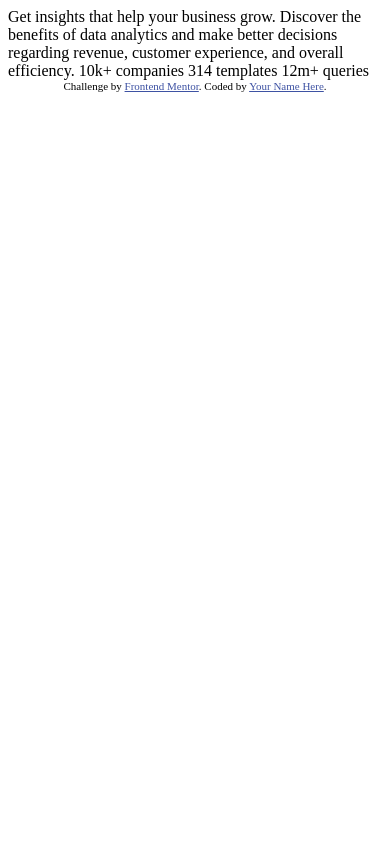
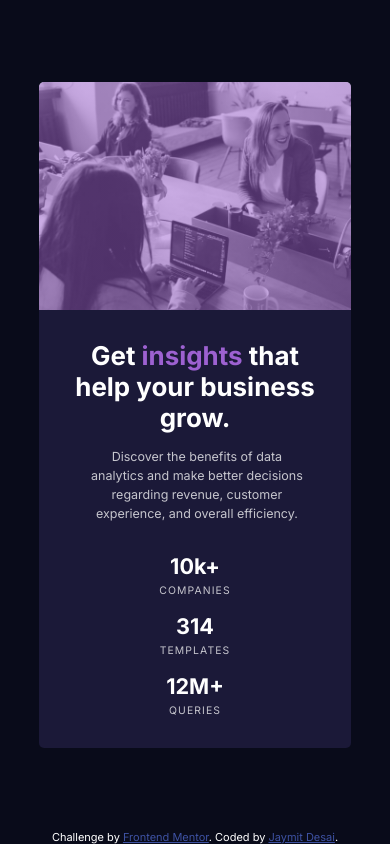
Before and after one commit to jaymit123/stats-preview-card-component-main, a plain HTML site: page index.html in a window 390 px wide. Drawn offline with Linux system fonts and the light colour scheme.

Commit message:
Enabled mobile layout

```diff
--- a/index.html
+++ b/index.html
@@ -1,21 +1,51 @@
 <!DOCTYPE html>
 <html lang="en">
+
 <head>
   <meta charset="UTF-8">
-  <meta name="viewport" content="width=device-width, initial-scale=1.0"> <!-- displays site properly based on user's device -->
+  <meta name="viewport" content="width=device-width, initial-scale=1.0">
+  <!-- displays site properly based on user's device -->
 
   <link rel="icon" type="image/png" sizes="32x32" href="./images/favicon-32x32.png">
-
+  <link rel="stylesheet" href="./styles/styles.css">
   <title>Frontend Mentor | Stats preview card component</title>
 
   <!-- Feel free to remove these styles or customise in your own stylesheet 👍 -->
-  <style>
-    .attribution { font-size: 11px; text-align: center; }
-    .attribution a { color: hsl(228, 45%, 44%); }
-  </style>
+
 </head>
+
 <body>
-
+  <div class="preview">
+    <main class="preview__card">
+      <picture class="preview__card__header">
+        <source srcset="./images/image-header-mobile.jpg 320w" media="(max-width:768px)">
+        <source srcset="./images/image-header-desktop.jpg 768w" media="(min-width:768px)">
+        <img src="./images/image-header-mobile.jpg" alt="team meeting">
+          </picture>
+        <div class="preview__card__content">
+          <h3 class="preview__card__content__title">Get <span class="preview__card__content__title__highlight">insights</span> that help your business grow.</h3>
+          <p class="preview__card__content__description">Discover the benefits of data analytics and make better
+            decisions
+            regarding revenue, customer
+            experience, and overall efficiency.</p>
+          <div class="preview__card__content__stats">
+            <span class="preview__card__content__stats__info">
+              <h4>10k+</h4>
+              <span class="preview__card__content__stats__info__type ">companies</span>
+            </span>
+            <span class="preview__card__content__stats__info">
+              <h4>314</h4>
+              <span class="preview__card__content__stats__info__type ">templates</span>
+            </span>
+            <span class="preview__card__content__stats__info">
+              <h4>12M+</h4>
+              <span class="preview__card__content__stats__info__type ">queries</span>
+            </span>
+          </div>
+        </div>
+    </main>
+  </div>
+  <!--
   Get insights that help your business grow.
 
   Discover the benefits of data analytics and make better decisions regarding revenue, customer
@@ -23,11 +53,12 @@
 
   10k+ companies
   314 templates
-  12m+ queries
+  12m+ queries -->
 
   <div class="attribution">
     Challenge by <a href="https://www.frontendmentor.io?ref=challenge" target="_blank">Frontend Mentor</a>.
-    Coded by <a href="#">Your Name Here</a>.
+    Coded by <a target="_blank" href="https://github.com/jaymit123">Jaymit Desai</a>.
   </div>
 </body>
+
 </html>
--- /dev/null
+++ b/styles/_colors.scss
@@ -0,0 +1,28 @@
+:root {
+    /* typography */
+    --color-text-primary: hsl(0, 0%, 100%);
+    --color-text-paragraph: hsla(0, 0%, 100%, 0.75);
+    --color-text-stats: hsla(0, 0%, 100%, 0.6);
+    --color-primary-preview: hsla(272, 55%, 60%, 50%);
+    --color-primary-preview-dark: hsla(272, 55%, 60%, 100%);
+
+    --color-primary-background: hsl(233, 47%, 7%);
+    --color-primary-dark: hsl(244, 38%, 16%);
+    --color-primary-light: hsl(277, 64%, 61%, 0.1);
+}
+
+body {
+    background: var(--color-primary-background);
+}
+
+h1 {
+    color: var(--color-text-primary);
+}
+
+p {
+    color: var(--color-text-paragraph);
+}
+
+h2 {
+    color: var(--color-text-stats);
+}
--- /dev/null
+++ b/styles/_responsive.scss
@@ -0,0 +1,36 @@
+$table-width: 768px;
+$desktop-width: 1024px;
+$desktop-large-width: 1440px;
+
+@mixin media($type, $range: "only") {
+    @if $type == "mobile" {
+        @media (max-width: #{$table-width - 1px}) {
+            @content;
+        }
+    } @else if $type == "tablet" {
+        @if $range == "only" {
+            @media (min-width: #{$table-width}) and (max-width: #{$desktop-width - 1px }) {
+                @content;
+            }
+        } @else if $range == ">=" {
+            @media (min-width: #{$table-width}) {
+                @content;
+            }
+        }
+    } @else if $type == "desktop" {
+        @if $range == "only" {
+            @media (min-width: #{$desktop-width}) and (max-width: #{$desktop-large-width - 1px }) {
+                @content;
+            }
+        } @else if $range == ">=" {
+            @media (min-width: #{$desktop-width}) {
+                @content;
+            }
+        }
+
+    } @else if $type == "desktop-large" {
+        @media (min-width: #{$desktop-large-width}) {
+            @content;
+        }
+    }
+}
--- /dev/null
+++ b/styles/_spacing.scss
@@ -0,0 +1,11 @@
+:root {
+    --space-xxxs: 0.25em;
+    --space-xxs:  0.375em;
+    --space-xs:   0.5em;
+    --space-sm:   0.75em;
+    --space-md:   1.25em;
+    --space-lg:   2em;
+    --space-xl:   3.25em;
+    --space-xxl:  5.25em;
+    --space-xxxl: 8.5em;
+}
--- /dev/null
+++ b/styles/_typography.scss
@@ -0,0 +1,66 @@
+@use './colors' as *;
+@import url('https://fonts.googleapis.com/css2?family=Inter:wght@400;700&family=Lexend+Deca&display=swap');
+:root {
+    --font-family-primary: 'Inter';
+    --font-family-secondary:  'Lexend Deca';
+    --text-base-size: 15px;
+    --text-scale-ratio: 1.2;
+    --text-weight-heading: 700;
+    --text-weight-paragraph: 400;
+
+    --text-xs: calc(1em / (var(--text-scale-ratio) * var(--text-scale-ratio)));
+    --text-sm:calc(1em / var(--text-scale-ratio));
+    --text-md: calc(1em * var(--text-scale-ratio));
+    --text-lg:calc(1em * var(--text-scale-ratio) * var(--text-scale-ratio));
+    --text-xl: calc(1em * var(--text-scale-ratio) * var(--text-scale-ratio) * var(--text-scale-ratio));
+    --text-xxl: calc(1em * var(--text-scale-ratio) * var(--text-scale-ratio) * var(--text-scale-ratio)  * var(--text-scale-ratio));
+    --text-xxxl: calc(1em * var(--text-scale-ratio) * var(--text-scale-ratio) * var(--text-scale-ratio)  * var(--text-scale-ratio) * var(--text-scale-ratio));
+
+
+}
+html, body {
+  font-size: var(--text-base-size);
+  font-family: var(--font-family-primary);
+  color: var(--color-text-primary)
+}
+
+h1,h2,h3,h4 {
+    color: var(--color-text-primary);
+}
+
+h1, .text-xxxl {
+    font-size:var(--text-xxl);
+}
+
+h2,.text-xxl {
+    font-size: var(--text-xxl);
+}
+
+
+h3, .text-xl {
+    font-size: var(--text-xl);
+}
+
+h4, .text-lg {
+    font-size: var(--text-lg);
+}
+
+h5, .text-md {
+    font-size: var(--text-md);
+}
+
+h6,.text-sm {
+    font-size: var(--text-sm);
+}
+
+.text-xs {
+    font-size: var(--text-xs);
+}
+
+h1 {
+    font-weight: var(--text-weight-heading);
+}
+
+p {
+    font-weight: var(--text-weight-paragraph);
+}
--- /dev/null
+++ b/styles/styles.scss
@@ -0,0 +1,109 @@
+@use './colors' as *;
+@use './typography' as *;
+@use './responsive' as *;
+
+:root {
+  --preview-card-border-radius: 5px;
+}
+* {
+  margin: 0;
+  padding: 0;
+  box-sizing: border-box;
+}
+
+body {
+  min-height: 100vh;
+  display: flex;
+  flex-direction: column;
+}
+
+.preview {
+  flex-grow: 1;
+  display: flex;
+  justify-content: center;
+  align-items: center;
+  margin-top: 2rem;
+  margin-bottom: 2rem;
+  &__card {
+    flex-basis: 80%;
+    background: var(--color-primary-dark);
+    border-radius: var(--preview-card-border-radius);
+
+    @include media("tablet") {
+      flex-basis: 40%;
+    }
+
+    &__header {
+      display: block;
+      position: relative;
+      img {
+        position: relative;
+        object-fit: cover;
+        width: 100%;
+        max-height: 100%;
+        display: block;
+        @include media("mobile") {
+          border-top-left-radius: var(--preview-card-border-radius);
+          border-top-right-radius: var(--preview-card-border-radius);
+        }
+      }
+      &::after {
+        content: "";
+        position: absolute;
+        top: 0;
+        left: 0;
+        width: 100%;
+        height: 100%;
+        background: linear-gradient(var(--color-primary-preview), var(--color-primary-preview));
+        @include media("mobile") {
+          border-top-left-radius: var(--preview-card-border-radius);
+          border-top-right-radius: var(--preview-card-border-radius);
+        }
+      }
+    }
+
+    &__content {
+      padding: 2rem;
+      text-align: center;
+
+      &__title {
+        &__highlight {
+          color: var(--color-primary-preview-dark);
+        }
+      }
+
+      &__description {
+        @extend .text-sm;
+        margin-top: 1rem;
+        margin-bottom: 2rem;
+        padding-left: 1rem;
+        padding-right: 0.75rem;
+        line-height: 1.25rem;
+      }
+
+      &__stats {
+        &__info {
+          display: block;
+          &__type {
+            @extend .text-xs;
+            text-transform: uppercase;
+            color: hsla(0, 0%, 100%, 0.75);
+            letter-spacing: 0.0725rem;
+          }
+          & + & {
+            margin-top: 1rem;
+          }
+        }
+      }
+    }
+  }
+}
+
+.attribution {
+  font-size: 11px;
+  text-align: center;
+}
+
+.attribution a {
+  color: hsl(228, 45%, 44%);
+}
```
Also changed, not shown: styles/styles.css (added), 2 other files.
